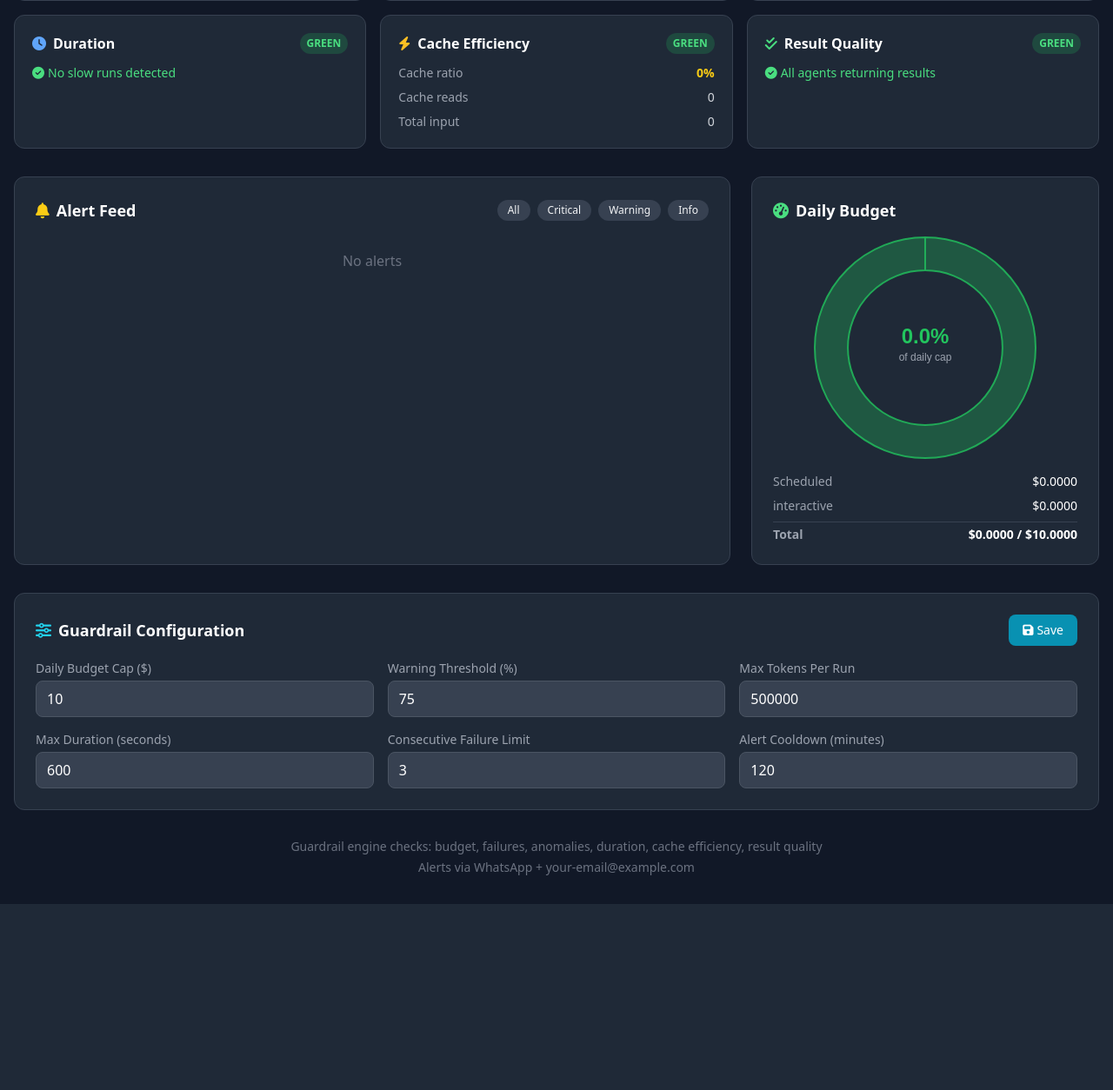
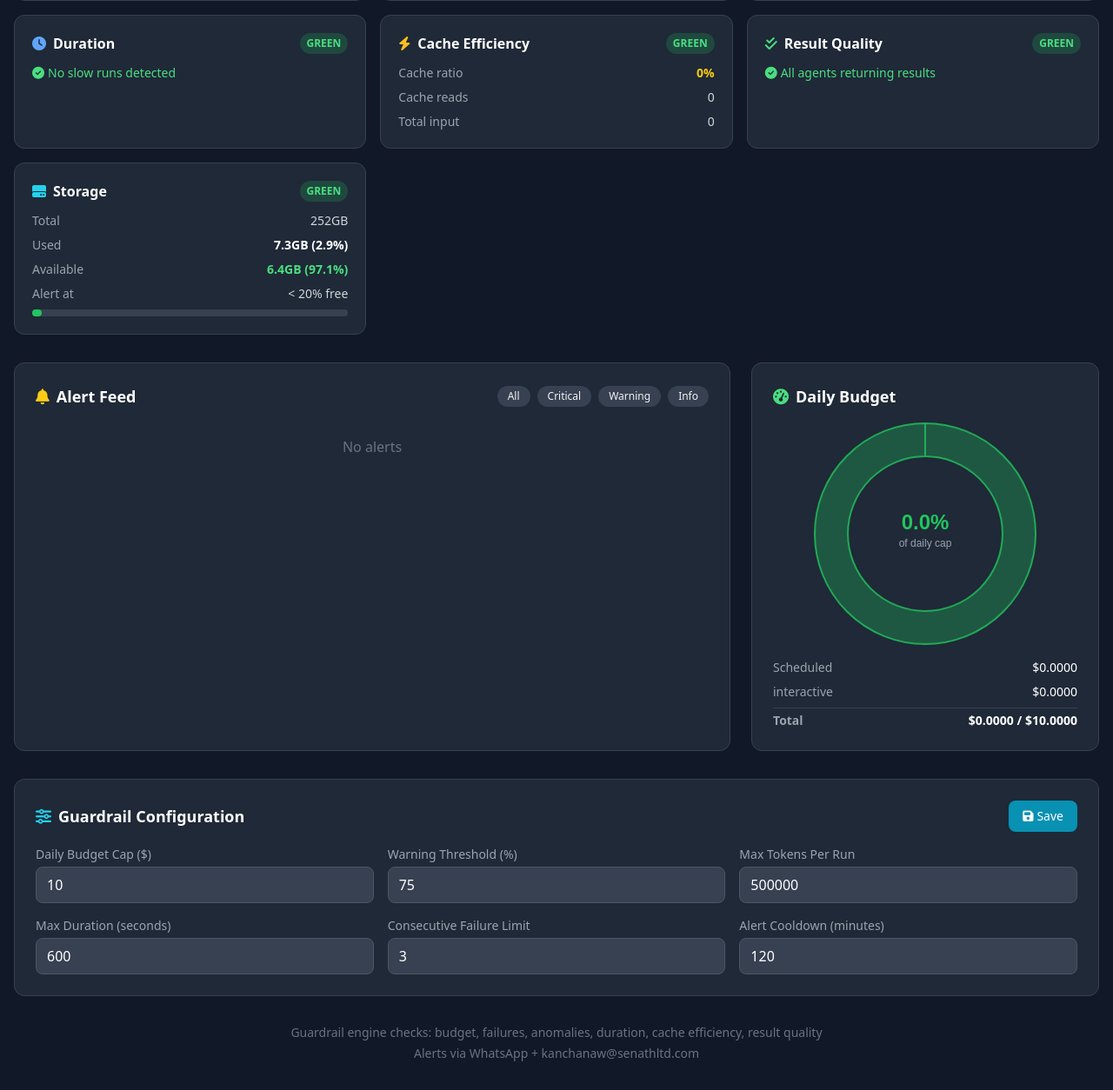
Before and after one commit to nzicecool/clawboard, a Flask app: page /health in a window 1280 px wide. Shown: the part 465-1719 px from the top of the page at 87% size. Before the commit the page ends 1505 px from the top, so only its background shows below. Run offline with Flask 3, Linux system fonts and the light colour scheme; data that the repository does not hold is empty; some libraries are stand-ins or nearby versions.

Commit message:
Add storage monitoring, fix gateway API, optimize endpoints
- New: Storage card on health page (disk usage, thresholds, alerts)
- New: Storage check in guardrail engine (warn <20%, critical <10%)
- New: /api/storage endpoint for real-time disk stats
- Fix: /api/status now hits gateway /health directly (3ms vs 10s timeout)
- Fix: /api/sessions uses filesystem fallback instead of hanging CLI
- Fix: openclaw binary path for nohup-launched Flask process
- Updated guardrail_config.json with storage thresholds

```diff
--- a/app.py
+++ b/app.py
@@ -343,11 +343,12 @@ def cleanup_old_token_files():
     except Exception as e:
         print(f"Error cleaning up token data: {e}")
 
-def run_openclaw_command(args):
+def run_openclaw_command(args, timeout=10):
     """Run OpenClaw CLI commands and return JSON output"""
-    cmd = ['openclaw'] + args
+    openclaw_bin = os.path.expanduser('~/.npm-global/bin/openclaw')
+    cmd = [openclaw_bin] + args
     try:
-        result = subprocess.run(cmd, capture_output=True, text=True, timeout=10)
+        result = subprocess.run(cmd, capture_output=True, text=True, timeout=timeout)
         if result.returncode == 0:
             try:
                 return json.loads(result.stdout)
@@ -357,6 +358,20 @@ def run_openclaw_command(args):
             return {'error': result.stderr, 'stdout': result.stdout}
     except subprocess.TimeoutExpired:
         return {'error': 'Command timed out'}
+    except Exception as e:
+        return {'error': str(e)}
+
+
+import urllib.request
+
+def gateway_api(path, timeout=5):
+    """Call the OpenClaw gateway API directly (faster than CLI)"""
+    gateway_port = 18789
+    url = f'http://127.0.0.1:{gateway_port}{path}'
+    try:
+        req = urllib.request.Request(url)
+        with urllib.request.urlopen(req, timeout=timeout) as resp:
+            return json.loads(resp.read().decode())
     except Exception as e:
         return {'error': str(e)}
 
@@ -477,14 +492,47 @@ def api_skill_detail(skill_name):
 @app.route('/api/status')
 def api_status():
     """Get OpenClaw system status"""
-    result = run_openclaw_command(['status'])
-    return jsonify(result)
+    # Fast health check via gateway
+    try:
+        import urllib.request
+        with urllib.request.urlopen('http://127.0.0.1:18789/health', timeout=3) as resp:
+            health = json.loads(resp.read().decode())
+        return jsonify({
+            'status': 'online' if health.get('ok') else 'degraded',
+            'health': health,
+            'version': openclaw_version()
+        })
+    except Exception as e:
+        return jsonify({'status': 'unknown', 'error': str(e)})
 
 @app.route('/api/sessions')
 def api_sessions():
-    """Get list of sessions"""
-    result = run_openclaw_command(['sessions', 'action=list'])
+    """Get list of sessions via gateway API"""
+    result = gateway_api('/v1/sessions')
+    if 'error' in result:
+        # Try listing session dirs as fallback
+        try:
+            sessions = []
+            agents_dir = os.path.expanduser('~/.openclaw/agents/main/sessions')
+            if os.path.isdir(agents_dir):
+                for d in os.listdir(agents_dir):
+                    p = os.path.join(agents_dir, d)
+                    if os.path.isdir(p):
+                        sessions.append({'id': d, 'path': p})
+            return jsonify({'sessions': sessions})
+        except Exception:
+            return jsonify({'sessions': [], 'error': result['error']})
     return jsonify(result)
+
+
+def openclaw_version():
+    """Get OpenClaw version from package.json"""
+    try:
+        pkg = os.path.expanduser('~/.npm-global/lib/node_modules/openclaw/package.json')
+        with open(pkg) as f:
+            return json.load(f).get('version', 'unknown')
+    except Exception:
+        return 'unknown'
 
 @app.route('/api/website-health')
 def api_website_health():
@@ -738,6 +786,39 @@ def duration_filter(ms):
     secs = int(seconds % 60)
     return f'{minutes}m {secs}s'
 
+@app.route('/api/storage')
+def api_storage():
+    """Get current storage usage"""
+    import shutil
+    try:
+        usage = shutil.disk_usage('/')
+        total_gb = round(usage.total / (1024**3), 1)
+        used_gb = round(usage.used / (1024**3), 1)
+        free_gb = round(usage.free / (1024**3), 1)
+        used_pct = round((usage.used / usage.total) * 100, 1)
+        avail_pct = round(100 - used_pct, 1)
+
+        # Check if guardrail health has storage status
+        storage_check = None
+        try:
+            with db_connection() as conn:
+                health = get_latest_health(conn)
+            if health and 'checks' in health:
+                storage_check = health['checks'].get('storage')
+        except Exception:
+            pass
+
+        return jsonify({
+            'total_gb': total_gb,
+            'used_gb': used_gb,
+            'free_gb': free_gb,
+            'used_pct': used_pct,
+            'avail_pct': avail_pct,
+            'status': storage_check.get('status', 'green') if storage_check else ('red' if avail_pct < 10 else 'amber' if avail_pct < 20 else 'green')
+        })
+    except Exception as e:
+        return jsonify({'error': str(e)})
+
 @app.route('/api/token-usage/<job_id>/<date>')
 def api_token_usage_detail(job_id, date):
     """Get token usage details for a specific job on a specific date from SQLite"""
--- a/guardrail_config.json
+++ b/guardrail_config.json
@@ -35,10 +35,14 @@
     "empty_result_window_days": 7,
     "empty_result_threshold_pct": 80
   },
+  "storage": {
+    "warning_threshold_pct": 20,
+    "critical_threshold_pct": 10
+  },
   "alerts": {
     "whatsapp": true,
-    "email": "your-email@example.com",
-    "email_from": "ClawBoard Alerts <alerts@yourdomain.com>",
+    "email": "kanchanaw@senathltd.com",
+    "email_from": "K3a Guardrail <notifications@zined.lk>",
     "cooldown_minutes": 120,
     "severities_to_alert": [
       "critical",
--- a/guardrail_engine.py
+++ b/guardrail_engine.py
@@ -516,6 +516,46 @@ class GuardrailEngine:
 
         return new_count
 
+    # --- Storage ---
+    def check_storage(self):
+        import shutil
+        cfg = self.config.get('storage', {})
+        warn_pct = cfg.get('warning_threshold_pct', 20)
+        crit_pct = cfg.get('critical_threshold_pct', 10)
+
+        # Check root filesystem
+        usage = shutil.disk_usage('/')
+        total_gb = round(usage.total / (1024**3), 1)
+        used_gb = round(usage.used / (1024**3), 1)
+        free_gb = round(usage.free / (1024**3), 1)
+        used_pct = round((usage.used / usage.total) * 100, 1)
+        avail_pct = round(100 - used_pct, 1)
+
+        status = 'green'
+        if avail_pct <= crit_pct:
+            status = 'red'
+            self._add_alert('critical', 'storage',
+                'Storage Critical',
+                f'Only {avail_pct}% storage remaining ({free_gb}GB free of {total_gb}GB)',
+                metadata={'avail_pct': avail_pct, 'free_gb': free_gb, 'total_gb': total_gb})
+        elif avail_pct <= warn_pct:
+            status = 'amber'
+            self._add_alert('warning', 'storage',
+                'Storage Warning',
+                f'Storage below {warn_pct}% — {avail_pct}% remaining ({free_gb}GB free of {total_gb}GB)',
+                metadata={'avail_pct': avail_pct, 'free_gb': free_gb, 'total_gb': total_gb})
+
+        self.checks['storage'] = {
+            'status': status,
+            'total_gb': total_gb,
+            'used_gb': used_gb,
+            'free_gb': free_gb,
+            'used_pct': used_pct,
+            'avail_pct': avail_pct,
+            'warning_threshold_pct': warn_pct,
+            'critical_threshold_pct': crit_pct
+        }
+
     # --- Main Entry ---
     def run_all(self):
         self.check_budget()
@@ -524,6 +564,7 @@ class GuardrailEngine:
         self.check_duration()
         self.check_cache_efficiency()
         self.check_empty_results()
+        self.check_storage()
         self.compute_health()
         new_alerts = self.save_results()
         return self.health, self.alerts, new_alerts
--- a/templates/health.html
+++ b/templates/health.html
@@ -116,6 +116,16 @@
                     <span id="quality-badge" class="text-xs px-2 py-1 rounded-full">-</span>
                 </div>
                 <div id="quality-details" class="space-y-2 text-sm">
+                    <p class="text-gray-500">Loading...</p>
+                </div>
+            </div>
+
+            <div class="card bg-gray-800 rounded-xl p-5 border border-gray-700" id="check-storage">
+                <div class="flex items-center justify-between mb-3">
+                    <h3 class="font-semibold text-white"><i class="fas fa-hard-drive mr-2 text-cyan-400"></i>Storage</h3>
+                    <span id="storage-badge" class="text-xs px-2 py-1 rounded-full">-</span>
+                </div>
+                <div id="storage-details" class="space-y-2 text-sm">
                     <p class="text-gray-500">Loading...</p>
                 </div>
             </div>
@@ -363,6 +373,21 @@
             document.getElementById('quality-details').innerHTML = emptyList || `
                 <div class="text-green-400"><i class="fas fa-check-circle mr-1"></i>All agents returning results</div>
             `;
+
+            // Storage
+            const storage = checks.storage || {};
+            document.getElementById('storage-badge').outerHTML = statusBadge(storage.status);
+            const availColor = storage.avail_pct <= 10 ? 'text-red-400' : storage.avail_pct <= 20 ? 'text-yellow-400' : 'text-green-400';
+            const barColor = storage.used_pct >= 90 ? 'bg-red-500' : storage.used_pct >= 80 ? 'bg-yellow-500' : 'bg-green-500';
+            document.getElementById('storage-details').innerHTML = `
+                <div class="flex justify-between"><span class="text-gray-400">Total</span><span class="text-gray-300">${storage.total_gb || '-'}GB</span></div>
+                <div class="flex justify-between"><span class="text-gray-400">Used</span><span class="font-semibold text-white">${storage.used_gb || '-'}GB (${storage.used_pct || '-'}%)</span></div>
+                <div class="flex justify-between"><span class="text-gray-400">Available</span><span class="font-semibold ${availColor}">${storage.free_gb || '-'}GB (${storage.avail_pct || '-'}%)</span></div>
+                <div class="flex justify-between"><span class="text-gray-400">Alert at</span><span class="text-gray-300">< ${storage.warning_threshold_pct || 20}% free</span></div>
+                <div class="mt-2 w-full bg-gray-700 rounded-full h-2">
+                    <div class="h-2 rounded-full ${barColor}" style="width: ${storage.used_pct || 0}%"></div>
+                </div>
+            `;
         }
 
         function renderAlertFeed() {
```
